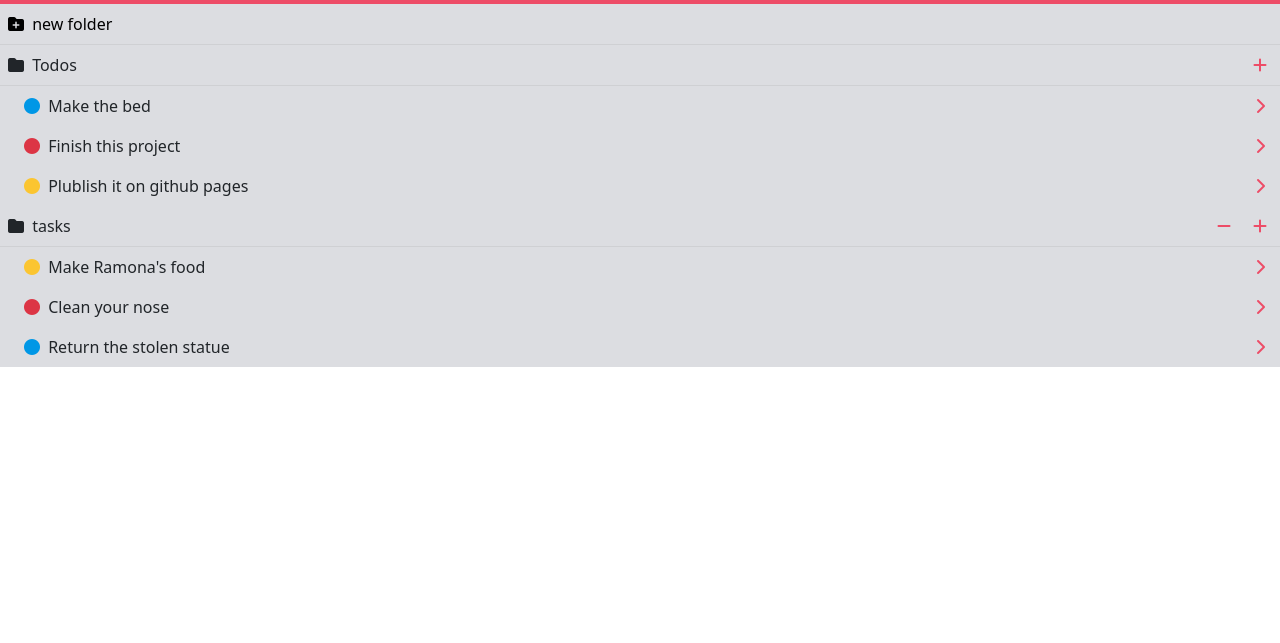
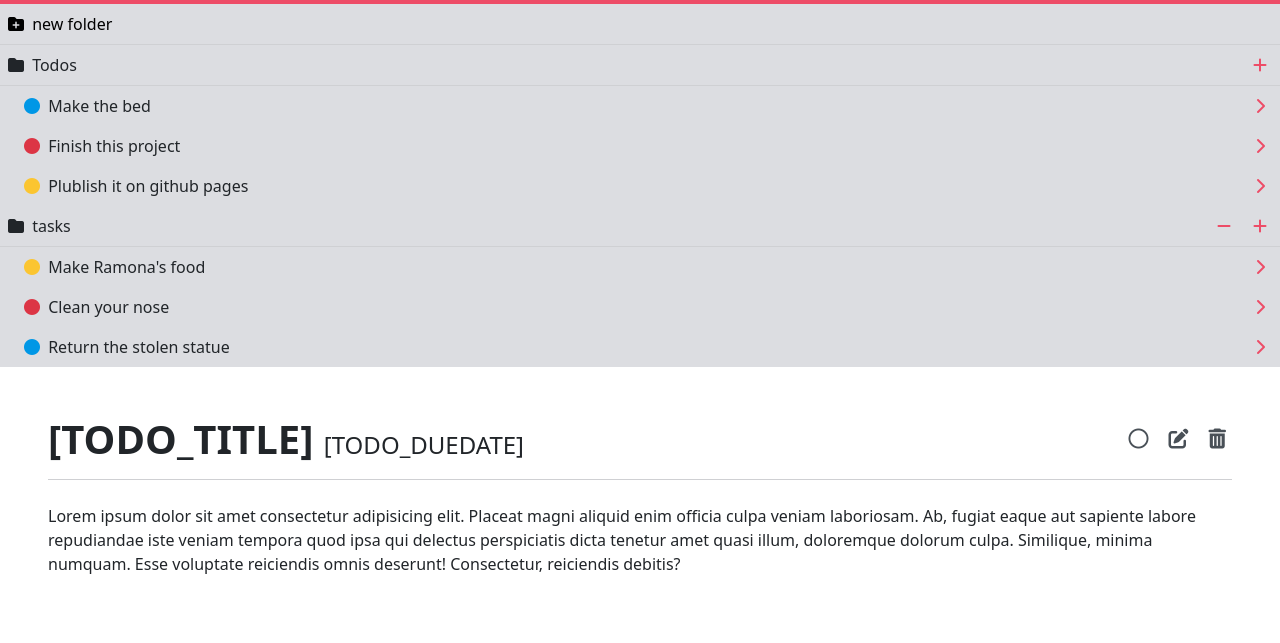
Before and after one commit to kenua/todo-list, a website built with webpack: page src/template/index.ejs in a window 1280 px wide. Built offline with nearby package versions, Linux system fonts and the light colour scheme.

Commit message:
Add todo section markup and design

```diff
--- /dev/null
+++ b/src/sass/layout/_todo.scss
@@ -0,0 +1,31 @@
+@use 'sass:map';
+@use '../custom' as * ;
+
+.todo {
+   &__top {
+      display: flex;
+      flex-direction: column;
+      align-items: center;
+      padding-bottom: map.get($spacers, 3);
+      border-bottom: 1px solid $dark-gray;
+      margin-bottom: map.get($spacers, 4);
+
+      @include media-breakpoint-up(lg) {
+         flex-direction: row;
+         justify-content: space-between;
+      }
+   }
+
+   .options__button {
+      background-color: #00000000;
+      color: $gray-700;
+      font-size: map.get($font-sizes, 5);
+      border: none;
+      transition: transform 250ms ease-in-out;
+
+      &:hover {
+         color: $dark;
+         transform: scale(1.3);
+      }
+   }
+}
--- a/src/sass/styles.scss
+++ b/src/sass/styles.scss
@@ -4,3 +4,4 @@
 
 // LAYOUT
 @use './layout/sidebar';
+@use './layout/todo';
--- a/src/template/index.ejs
+++ b/src/template/index.ejs
@@ -18,7 +18,7 @@
             new folder
          </button>
 
-         <ul id="folders" class="list-unstyled">
+         <ul id="folders" class="list-unstyled m-0">
             <li>
                <div class="sidebar__item sidebar__item--flex border-bottom border-dark-gray">
                   <p class="fs-6 m-0">  <i class="fa-solid fa-folder"></i> Todos </p>
@@ -135,7 +135,38 @@
             </li>
          </ul>
       </section>
-      <section id="right-side"></section>
+      <!-- # TODO -->
+      <section id="todo" class="todo container-fuild p-3 p-lg-5">
+         <div class="todo__top">
+            <h1 class="todo__title text-center mb-4 mb-lg-0">
+               <span id="todo-title" class="fs-1 fw-bold text-capitalize">[TODO_TITLE]</span>
+               <span id="todo-dueDate" class="fs-4 fw-light text-uppercase">[TODO_DUEDATE]</span>
+            </h1>
+
+            <ul class="list-unstyled todo__options  d-flex align-items-center m-0">
+               <li class="me-2">
+                  <button id="mark-todo" class="options__button" title="Mark todo">
+                     <!--<i class="fa-solid fa-circle"></i></i>-->
+                     <i class="fa-regular fa-circle"></i>
+                  </button>
+               </li>
+               <li class="me-2">
+                  <button id="edit-todo" class="options__button" title="Edit todo">
+                     <i class="fa-solid fa-pen-to-square"></i>
+                  </button>
+               </li>
+               <li>
+                  <button id="delete-todo" class="options__button" title="Delete todo">
+                     <i class="fa-solid fa-trash-can"></i></i>
+                  </button>
+               </li>
+            </ul>
+         </div>
+
+         <div id="todo-content">
+            <p>Lorem ipsum dolor sit amet consectetur adipisicing elit. Placeat magni aliquid enim officia culpa veniam laboriosam. Ab, fugiat eaque aut sapiente labore repudiandae iste veniam tempora quod ipsa qui delectus perspiciatis dicta tenetur amet quasi illum, doloremque dolorum culpa. Similique, minima numquam. Esse voluptate reiciendis omnis deserunt! Consectetur, reiciendis debitis?</p>
+         </div>
+      </section>
    </main>
 </body>
 </html>
```
